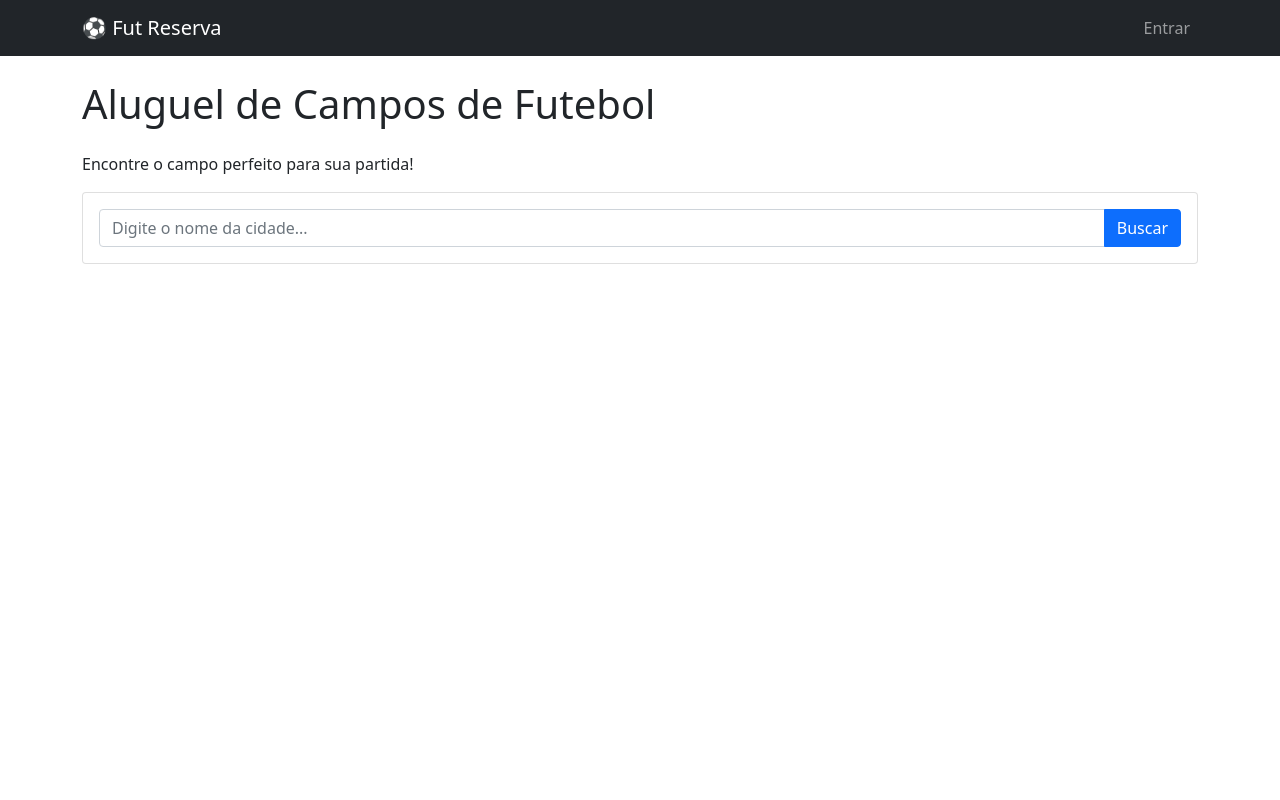
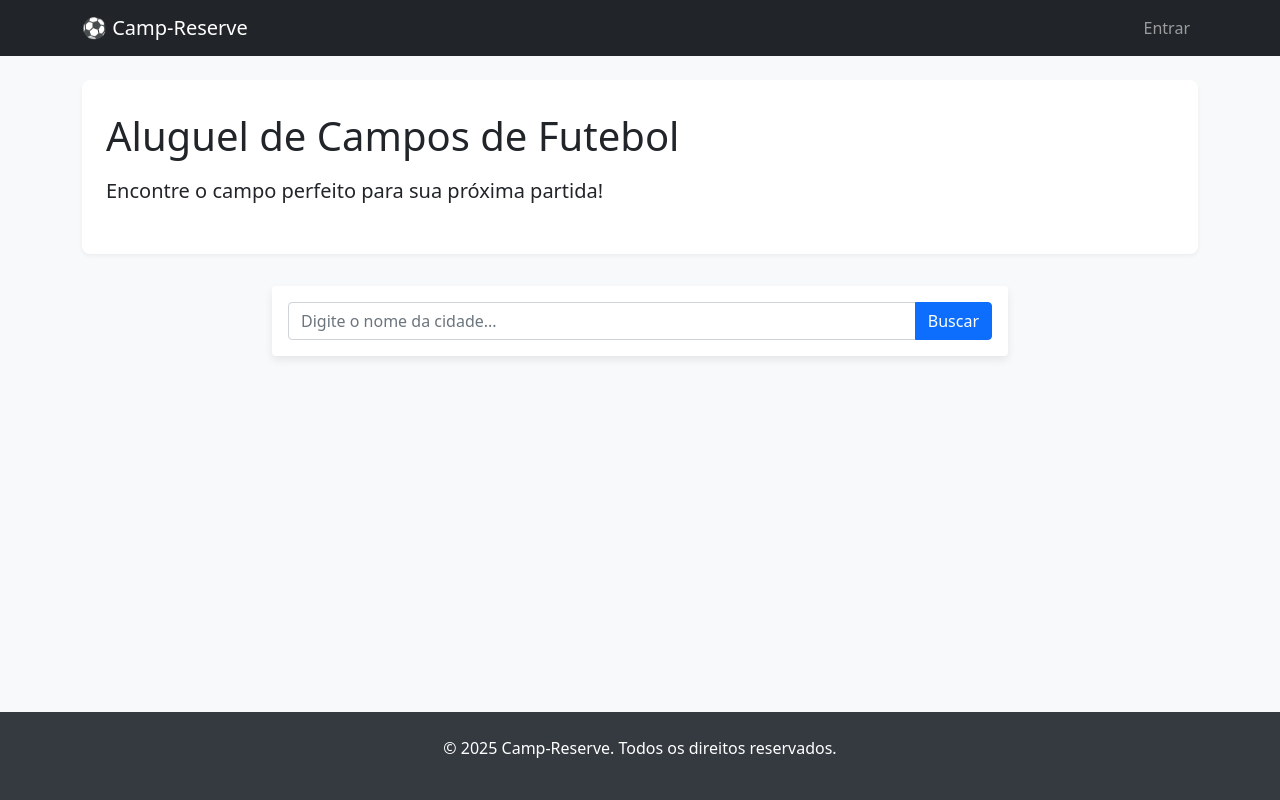
Before and after one commit to lfslDEV/Aluguel-de-Campos, a Django app: page / in a window 1280 px wide. Run offline with Django 5.2, Linux system fonts and the light colour scheme.

Commit message:
Layout das paginas melhorado

```diff
--- a/locacao_campos/settings.py
+++ b/locacao_campos/settings.py
@@ -132,3 +132,8 @@ DEFAULT_AUTO_FIELD = 'django.db.models.BigAutoField'
 LOGIN_URL = 'login'
 LOGIN_REDIRECT_URL = 'busca_campos'
 LOGOUT_REDIRECT_URL = 'busca_campos'
+
+STATIC_URL = '/static/'
+STATICFILES_DIRS = [
+    BASE_DIR / "static",
+]
--- /dev/null
+++ b/static/css/custom.css
@@ -0,0 +1,30 @@
+body {
+    background-color: #f8f9fa;
+    display: flex;
+    flex-direction: column;
+    min-height: 100vh;
+}
+
+main {
+    flex-grow: 1;
+}
+
+.page-header {
+    background-color: white;
+    padding: 2rem 1.5rem;
+    margin-bottom: 2rem;
+    border-radius: 0.5rem;
+    box-shadow: 0 2px 4px rgba(0,0,0,0.05);
+}
+
+.card {
+    border: none;
+    box-shadow: 0 4px 8px rgba(0,0,0,0.08);
+}
+
+.site-footer {
+    background-color: #343a40;
+    color: white;
+    padding: 1.5rem 0;
+    margin-top: 2rem;
+}
--- a/templates/core/busca_campos.html
+++ b/templates/core/busca_campos.html
@@ -1,21 +1,28 @@
 {% extends 'home.html' %}
 
-{% block title %}Busca de Campos{% endblock %} <!-- vai servir para alterar o nome da aba depois-->
+{% block title %}Busca de Campos{% endblock %}
 
 {% block content %}
-    <div class="container mt-4">
-        <h1 class="mb-4">Aluguel de Campos de Futebol</h1>
-        <p>Encontre o campo perfeito para sua partida!</p>
+    <div class="page-header">
+        <h1 class="mb-3">Aluguel de Campos de Futebol</h1>
+        <p class="lead">Encontre o campo perfeito para sua próxima partida!</p>
+    </div>
 
-        <form method="GET" action="{% url 'busca_campos' %}" class="card p-3 mb-4">
+    <div class="row">
+        <div class="col-lg-8 mx-auto">
+            <div class="card p-3 mb-4">
+                <form method="GET" action="{% url 'busca_campos' %}">
                     <div class="input-group">
                         <input type="text" name="cidade" class="form-control" placeholder="Digite o nome da cidade..." value="{{ request.GET.cidade }}">
                         <button class="btn btn-primary" type="submit">Buscar</button>
                     </div>
                 </form>
+            </div>
+        </div>
+    </div>
 
     {% if campos %}
-            <h2>Resultados da Busca:</h2>
+        <h2 class="mb-3">Resultados da Busca:</h2>
         {% for campo in campos %}
             <div class="card mb-3">
                 <div class="card-body">
@@ -23,7 +30,6 @@
                     <p class="card-text"><strong>Endereço:</strong> {{ campo.endereco }}</p>
                     <p class="card-text"><strong>Dimensão:</strong> {{ campo.dimensao }}</p>
                     <p class="card-text"><strong>Preço por Hora:</strong> R$ {{ campo.preco_por_hora }}</p>
-
                     <a href="{% url 'solicitar_reserva' campo.id %}" class="btn btn-success">Reservar</a>
                 </div>
             </div>
@@ -33,5 +39,4 @@
             Nenhum campo encontrado para a cidade pesquisada.
         </div>
     {% endif %}
-    </div>
 {% endblock %}
--- a/templates/home.html
+++ b/templates/home.html
@@ -1,14 +1,16 @@
+{% load static %}
 <!DOCTYPE html>
 <html lang="pt-br">
 <head>
     <meta charset="UTF-8">
-    <title>{% block title %}Aluguel de Campos{% endblock %}</title>
+    <title>{% block title %}Camp-Reserve{% endblock %}</title>
     <link href="https://cdn.jsdelivr.net/npm/bootstrap@5.1.3/dist/css/bootstrap.min.css" rel="stylesheet">
+    <link rel="stylesheet" href="{% static 'css/custom.css' %}">
 </head>
 <body>
     <nav class="navbar navbar-expand-lg navbar-dark bg-dark">
         <div class="container">
-            <a class="navbar-brand" href="{% url 'busca_campos' %}">⚽ Fut Reserva</a>
+            <a class="navbar-brand" href="{% url 'busca_campos' %}">⚽ Camp-Reserve</a>
             <div class="collapse navbar-collapse">
                 <ul class="navbar-nav ms-auto">
                     {% if user.is_authenticated %}
@@ -22,8 +24,16 @@
         </div>
     </nav>
 
-    {% block content %}
+    <main class="container mt-4">
+        {% block content %}
+        {% endblock %}
+    </main>
 
-    {% endblock %}
+    <footer class="site-footer">
+        <div class="container text-center">
+            <p>&copy; {% now "Y" %} Camp-Reserve. Todos os direitos reservados.</p>
+        </div>
+    </footer>
+
 </body>
 </html>
```
Lines whose indentation alone changed are shown as unchanged.
